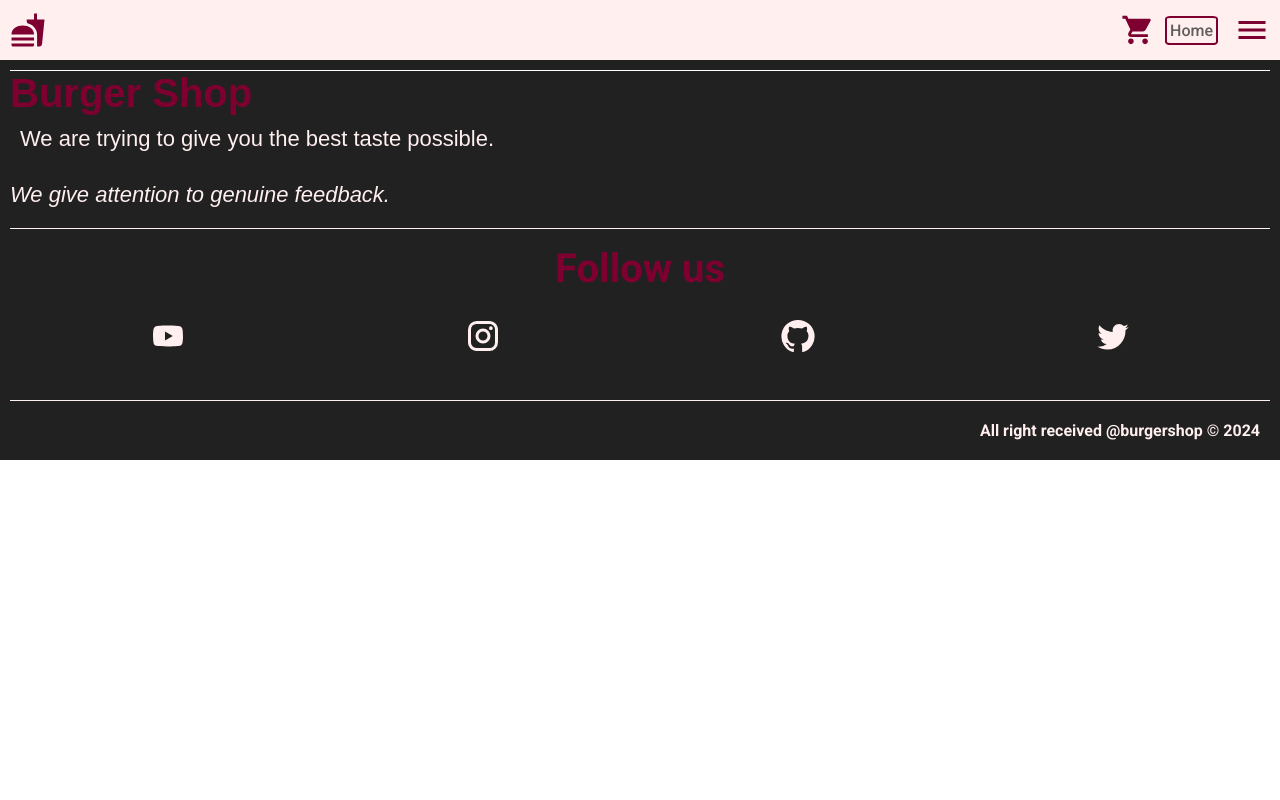
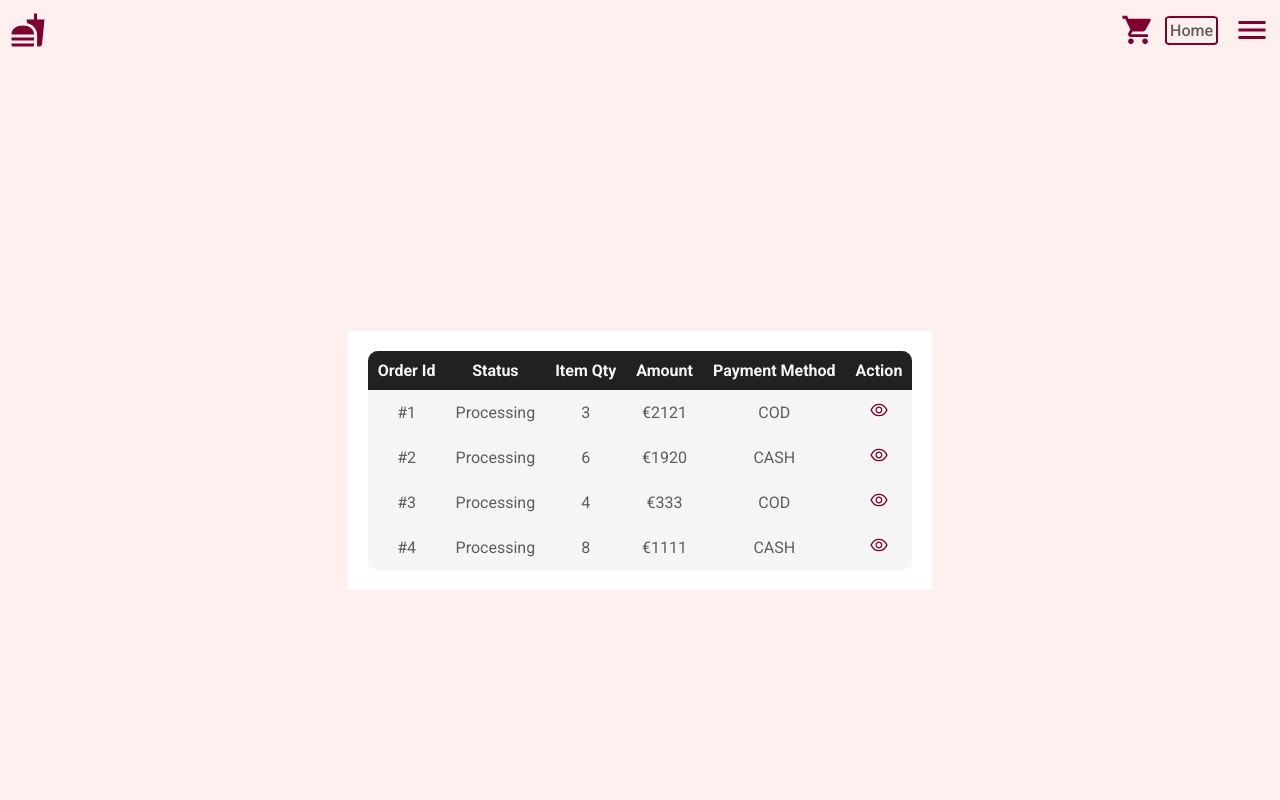
Before and after one commit to LuisCar09/Burger-shop, a React (Create React App) app: page /orders in a window 1280 px wide. Shown: the top 800 px of the page. Built offline with nearby package versions, Linux system fonts and the light colour scheme.

Commit message:
Created, MyOrders sections and OrdersDetail

```diff
--- a/package.json
+++ b/package.json
@@ -14,6 +14,7 @@
     "framer-motion": "^10.17.0",
     "react": "^18.2.0",
     "react-dom": "^18.2.0",
+    "react-icons": "^5.0.1",
     "react-router-dom": "^6.21.1",
     "react-scripts": "^5.0.1",
     "sass": "^1.69.6",
--- a/src/App.js
+++ b/src/App.js
@@ -10,6 +10,8 @@ import Login from './components/login/Login';
 import Contact from './components/contact/Contact';
 import Cart from './components/cart/Cart';
 import Shipping from './components/cart/Shipping';
+import Orders from './components/MyOrders/Orders';
+import OrderDetails from './components/MyOrders/OrderDetails';
 
 import './styles/header.scss'
 import './styles/home.scss'
@@ -22,7 +24,8 @@ import './styles/login.scss'
 import './styles/contact.scss'
 import './styles/cart.scss'
 import './styles/shipping.scss'
-
+import './styles/orders.scss'
+import './styles/orderDetails.scss'
 
 function App() {
   return (
@@ -37,6 +40,9 @@ function App() {
         <Route path='/contact' element={<Contact />} />
         <Route path='/order' element={<Cart />} />
         <Route path='/shipping' element={<Shipping />} />
+        <Route path='/orders' element={<Orders />} />
+        <Route path='/details' element={<OrderDetails />} />
+
       </Routes>
 
       <Footer />
--- /dev/null
+++ b/src/components/MyOrders/OrderDetails.jsx
@@ -0,0 +1,61 @@
+import React from "react";
+
+const OrderDetails = () => {
+    return(
+        <main className="order-details">
+            <article>
+                <h1>Order Details</h1>
+
+                <div>
+                    <h2>Shipping</h2>
+                    Adress 123 Street Wall
+
+                    <h2>Contact</h2>
+                    Phone +34 123456789
+
+                    <h2>Status</h2>
+                    <p>Order Status:Processing</p>
+                    <p>Placed at 23-02-2002</p>
+                    <p>Delivered at: 23-02-2002 </p>
+
+
+
+                    <h2>Payment</h2>
+                    <p>Payment method:COD</p>
+                    <p>Payment Reference #asfdasweq</p>
+                    <p>Paid At 23-02-2002</p>
+
+
+                    <h2>Amount</h2>
+                    <p>Item amount:€2200</p>
+                    <p>Shipping Charges:€10</p>
+                    <p>Tax:€220</p>
+                    <p>Total Amount: 2430</p>
+                </div>
+
+                <article >
+                <h2>ordered items</h2>
+                <div>
+                    <p>Chese Burger</p>
+                    <b>12x232</b>
+                </div>
+                <div>
+                    <p>Veg Cheese Burger</p>
+                    <b>10x500</b>
+                </div>
+                <div>
+                    <p>Burger Fries</p>
+                    <b>10x1800</b>
+                </div>
+                <div>
+                    <p>Sub Total</p>
+                    <b>2132</b>
+                </div>
+            </article>
+            </article>
+        </main>
+
+    )
+}
+
+export default OrderDetails;
--- /dev/null
+++ b/src/components/MyOrders/Orders.jsx
@@ -0,0 +1,70 @@
+import React from "react";
+import { AiOutlineEye } from "react-icons/ai";
+import { Link } from "react-router-dom";
+
+const ItemOrder = ({id,status = 'Processing',itemQty,amount,paymentMethod}) =>{
+    return(
+        <tr id={id}>
+            <td>#{id}</td>
+
+
+            <td>{status}</td>
+
+            <td>{itemQty}</td>
+
+
+
+            <td>€{amount}</td>
+
+
+            <td>{paymentMethod}</td>
+
+            <td><Link to={'/details'}><AiOutlineEye /> </Link></td>
+        </tr>
+    )
+}
+const Orders = () => {
+    const arr = [{id:1,status:'Processing',amount:2121,itemQty:3,method:'COD'},
+    {id:2,status:'Processing',amount:1920,itemQty:6,method:'CASH'},
+    {id:3,status:'Processing',amount:333,itemQty:4,method:'COD'},
+    {id:4,status:'Processing',amount:1111,itemQty:8,method:'CASH'},]
+    return(
+        <section className="orders-section">
+            <main>
+                <table>
+                    <thead>
+                        <tr>
+                            <th>
+                                Order Id
+                            </th>
+                            <th>
+                                Status
+                            </th>
+                            <th>
+                                Item Qty
+                            </th>
+                            <th>
+                                Amount
+                            </th>
+                            <th>
+                                Payment Method
+                            </th>
+                            <th>
+                                Action
+                            </th>
+
+                        </tr>
+                    </thead>
+
+                    <tbody>
+
+                        {arr && arr.map((item) => { return (<ItemOrder id={item.id} status={item.status} itemQty={item.itemQty} amount={item.amount} paymentMethod={item.method} />) })}
+                    </tbody>
+                </table>
+            </main>
+        </section>
+
+    )
+}
+
+export default Orders;
--- a/src/components/cart/Shipping.jsx
+++ b/src/components/cart/Shipping.jsx
@@ -19,7 +19,7 @@ const Shipping = ()=>{
     const handlerPopUp = (event) => {
         console.log('click');
         setPopUp(true)
-        // event.preventDefault()
+        event.preventDefault()
         setTimeout(() => {
             setPopUp(false)
         }, 1000);
@@ -63,7 +63,7 @@ const Shipping = ()=>{
 
             <div>
             <Label id={'zipCode'} text={'Pin Code'} />
-            <Input type="text" id={'zipCode'} name={'zipCode'}  required={true} pattens={'[0-9}{5}(-[0-9]{4})'} />
+            <Input type="text" id={'zipCode'} name={'zipCode'}  required={true} patterns={'[0-9}{5}(-[0-9]{4})'} />
             </div>
 
             <div>
@@ -71,7 +71,7 @@ const Shipping = ()=>{
             <Input type="number" id={'phone-number'} name={'phone-number'}  />
             </div>
 
-            <button onClick={handlerPopUp} type="submit"><Link to={'/myorders'}>Confirm Order</Link></button>
+            <button onClick={handlerPopUp} type="submit"><Link to={'/orders'}>Confirm Order</Link></button>
 
             {popUp &&
             <article className="popUp-container">
--- /dev/null
+++ b/src/styles/orderDetails.scss
@@ -0,0 +1 @@
+@import 'colors';
--- /dev/null
+++ b/src/styles/orders.scss
@@ -0,0 +1,72 @@
+@import 'colors';
+
+.orders-section{
+    height: 100vh;
+    display: flex;
+    align-items: center;
+    justify-content: center;
+    background-color: $pink;
+    >main {
+        max-height: 90rem;
+        overflow-x: auto;
+        padding: 2rem;
+        background-color: white;
+        >table{
+            border-collapse: collapse;
+            text-align: center;
+            font-size: 1.6rem;
+            >thead{
+                background-color: black;
+            }
+            tr{
+                background-color: whitesmoke;
+                &:last-child{
+                    td:first-child{
+                    border-radius: 0 0 0 1rem;
+                    }
+                    td:last-child{
+                        border-radius: 0 0 1rem 0;
+                    }
+                }
+
+
+            }
+            th,td{
+                padding: 1rem;
+
+            }
+
+            th{
+                background-color: $dark;
+                color: whitesmoke;
+                &:first-child{
+                    border-radius: 1rem 0 0 0;
+
+                }
+                &:last-child{
+                    border-radius: 0 1rem 0 0;
+                }
+
+            }
+
+            td{
+                color: $lightdark;
+                >a{
+                    cursor: pointer;
+                    font-size: 2rem;
+                    >svg{
+                        color: $reddark;
+
+                        &:hover{
+
+                            scale: 1.15;
+                        }
+                    }
+                }
+            }
+
+
+        }
+    }
+
+}
```
Also changed, not shown: 1 other file (tests, documents, lock files or other folders).
